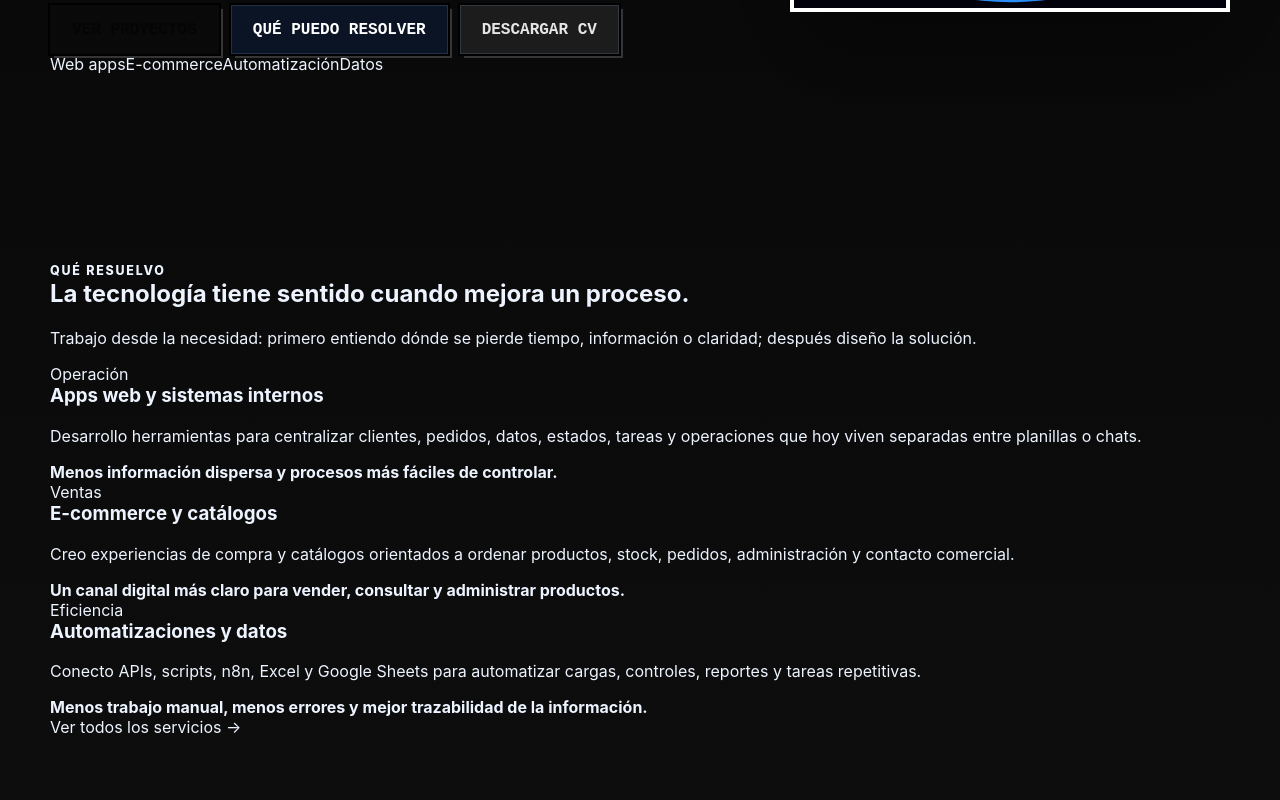
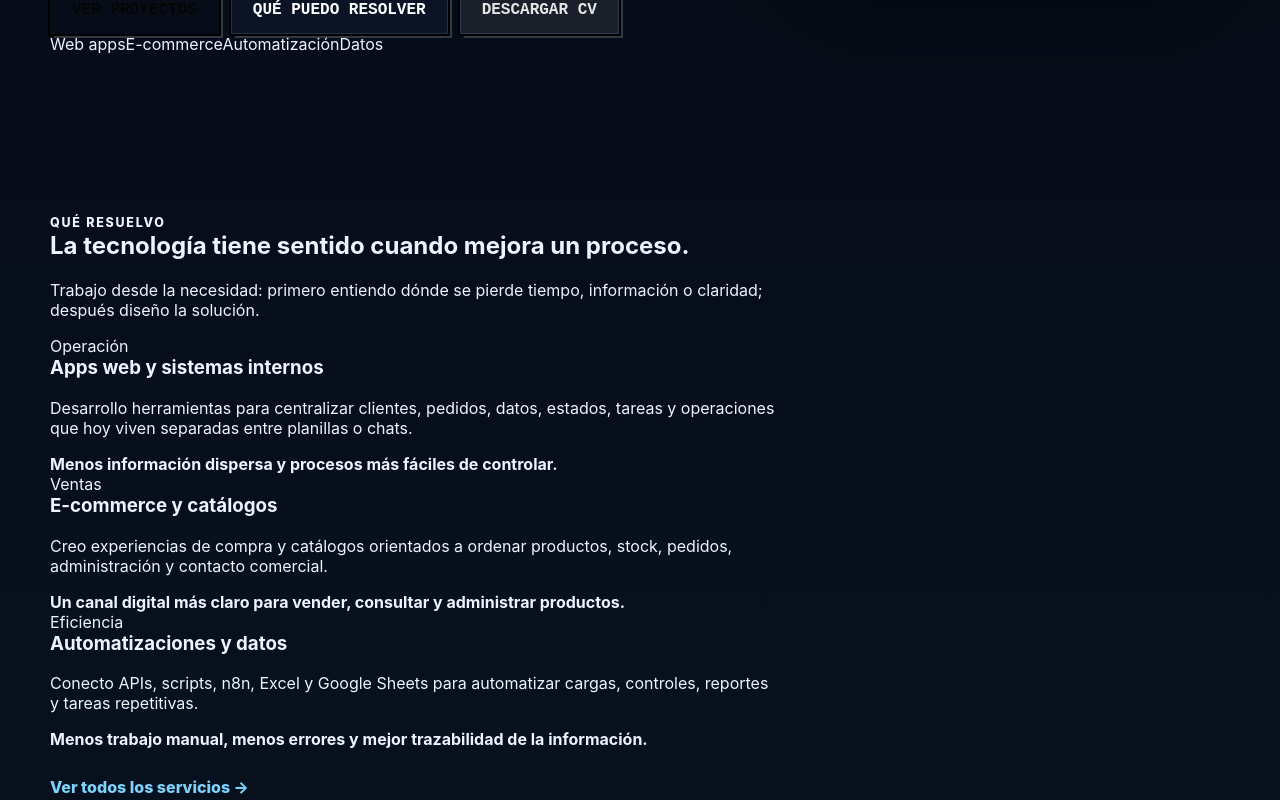
Before and after one commit to DylanDev08/Portfolio-Dylan, a React (Vite) app in the folder frontend/: page / in a window 1280 px wide. Shown: the part 800-1600 px from the top of the page. Built offline with nearby package versions, Linux system fonts and the light colour scheme; no server answers.

Commit message:
design: improve spacing readability and accessibility base styles

```diff
--- a/frontend/src/styles/base.css
+++ b/frontend/src/styles/base.css
@@ -1 +1,20 @@
-*{box-sizing:border-box}html{scroll-behavior:smooth;scroll-padding-top:85px}body{margin:0;min-width:320px;background:linear-gradient(180deg,#050505,#0d0d0d 45%,#050505);color:var(--text)}a{text-decoration:none;color:inherit}button,input,textarea,select{font:inherit}button{cursor:pointer}img{display:block;max-width:100%}h1,h2,h3,p{margin-top:0}:focus-visible{outline:3px solid rgba(255,255,255,.5);outline-offset:3px}.container{width:min(calc(100% - 36px),var(--container));margin:auto}.section{padding:105px 0}.section--alt{background:rgba(255,255,255,.035);border-block:1px solid var(--border)}
+*{box-sizing:border-box}
+html{scroll-behavior:smooth;scroll-padding-top:92px}
+body{margin:0;min-width:320px;background:radial-gradient(circle at 85% 0%,rgba(37,99,235,.12),transparent 28rem),linear-gradient(180deg,var(--bg),#07101d 42%,var(--bg));color:var(--text);font-size:16px;line-height:1.6;text-rendering:optimizeLegibility}
+body,button,input,textarea,select{font:inherit}
+body{overflow-x:hidden}
+a{text-decoration:none;color:inherit}
+button{cursor:pointer}
+img{display:block;max-width:100%}
+h1,h2,h3,h4,p{margin-top:0}
+p{max-width:72ch}
+::selection{background:rgba(59,130,246,.35);color:#fff}
+:focus-visible{outline:3px solid var(--accent-light);outline-offset:4px}
+.container{width:min(calc(100% - clamp(32px,6vw,72px)),var(--container));margin-inline:auto}
+.section{padding-block:var(--section-space)}
+.section--compact{padding-block:clamp(64px,6vw,88px)}
+.section--alt{background:rgba(10,20,36,.62);border-block:1px solid var(--border)}
+.skip-link{position:fixed;z-index:999;top:12px;left:12px;transform:translateY(-160%);padding:10px 14px;border-radius:10px;background:#fff;color:#07111f;font-weight:800;transition:transform .2s}
+.skip-link:focus{transform:translateY(0)}
+.text-link{display:inline-flex;margin-top:28px;color:var(--accent-light);font-weight:800}
+@media(prefers-reduced-motion:reduce){html{scroll-behavior:auto}*,*::before,*::after{animation-duration:.01ms!important;animation-iteration-count:1!important;transition-duration:.01ms!important}}
```
